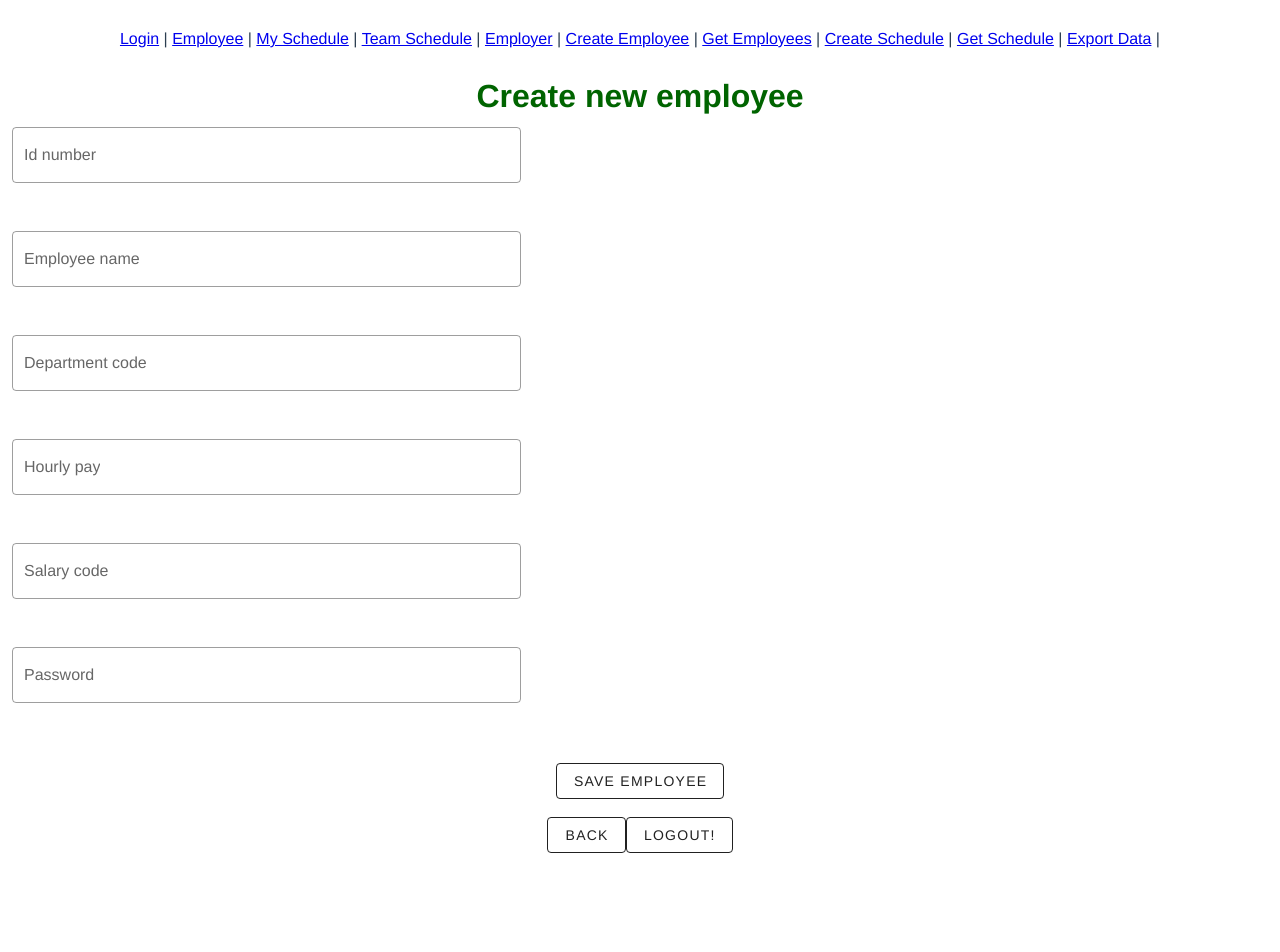
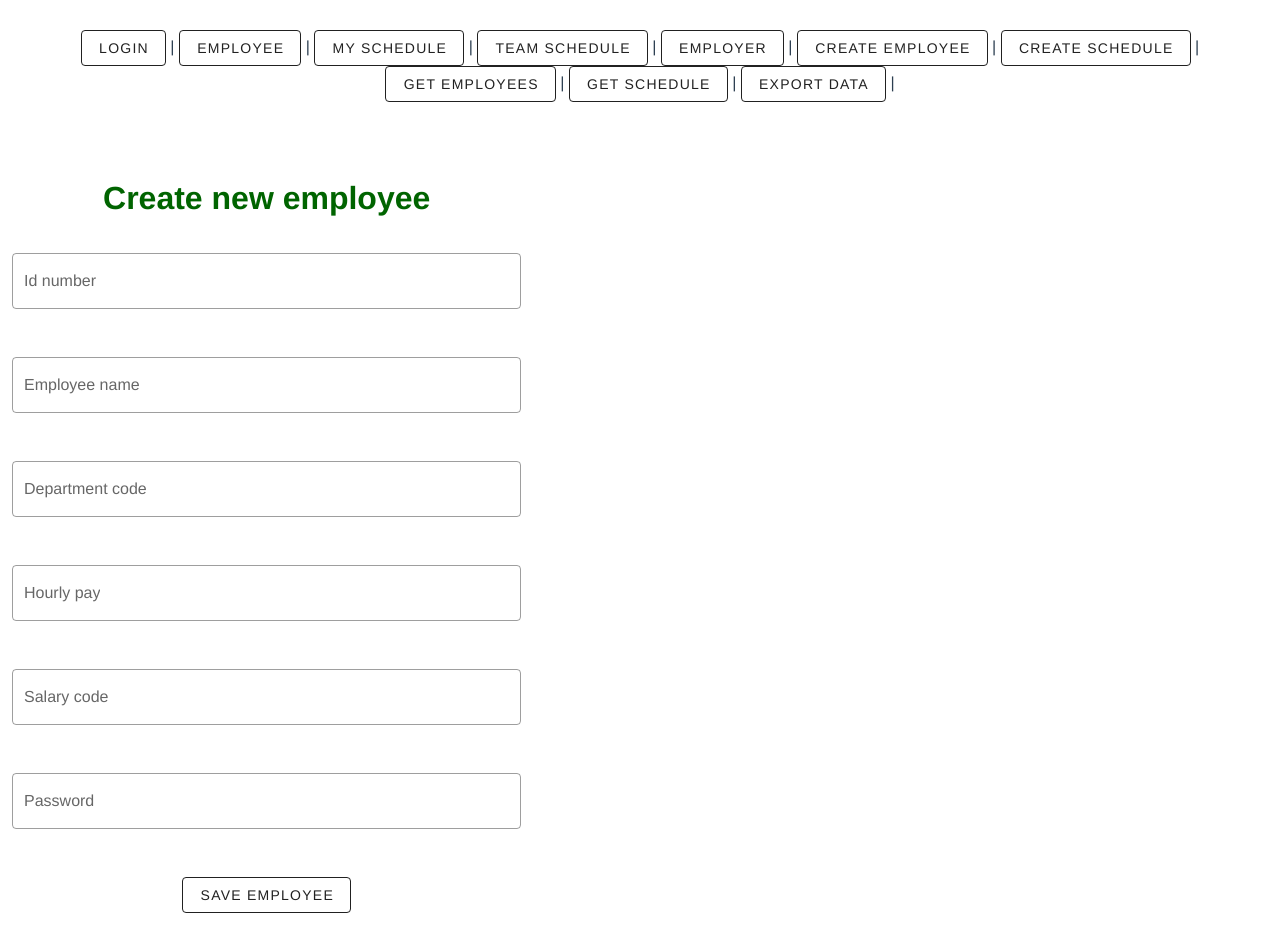
Before and after one commit to kadiliimand/Schedule_front-end, a Vue app: page /#/employer/CreateEmployee in a window 1280 px wide. Shown: the top 952 px of the page. Before the commit the page ends 853 px from the top, so only its background shows below. Built offline with nearby package versions, Linux system fonts and the light colour scheme.

Commit message:
15/02/2021 15:00

```diff
--- a/src/App.vue
+++ b/src/App.vue
@@ -1,16 +1,16 @@
 <template>
   <div id="app">
     <div id="nav">
-      <router-link to="/Login">Login</router-link> |
-      <router-link to="/Employee">Employee</router-link> |
-      <router-link to="/employee/MySchedule">My Schedule</router-link> |
-      <router-link to="/employee/TeamSchedule">Team Schedule</router-link> |
-      <router-link to="/Employer">Employer</router-link> |
-      <router-link to="/Employer/CreateEmployee">Create Employee</router-link> |
-      <router-link to="/Employer/GetEmployees">Get Employees</router-link> |
-      <router-link to="/Employer/CreateSchedule">Create Schedule</router-link> |
-      <router-link to="/Employer/GetSchedule">Get Schedule</router-link> |
-      <router-link to="/Employer/ExportData">Export Data</router-link> |
+      <v-btn to="/Login" outlined>Login</v-btn> |
+      <v-btn to="/Employee" outlined>Employee</v-btn> |
+      <v-btn to="/employee/MySchedule" outlined>My Schedule</v-btn> |
+      <v-btn to="/employee/TeamSchedule" outlined>Team Schedule</v-btn> |
+      <v-btn to="/Employer" outlined>Employer</v-btn> |
+      <v-btn to="/Employer/CreateEmployee" outlined>Create Employee</v-btn> |
+      <v-btn to="/Employer/CreateSchedule" outlined>Create Schedule</v-btn> |
+      <v-btn to="/Employer/GetEmployees" outlined>Get Employees</v-btn> |
+      <v-btn to="/Employer/GetSchedule" outlined>Get Schedule</v-btn> |
+      <v-btn to="/Employer/ExportData" outlined>Export Data</v-btn> |
     </div>
     <router-view/>
   </div>
--- a/src/views/Login.vue
+++ b/src/views/Login.vue
@@ -1,28 +1,29 @@
 <template>
   <div class="home">
-
-    <h1>Employee login</h1>
     <v-col cols="10" sm="5">
+      <br><br>
+      <h1>Employee login</h1>
+      <br><br>
       <v-text-field v-model="idNumber" label="Id number" outlined></v-text-field>
       <br>
       <v-text-field v-model="password" label="Password" outlined></v-text-field>
       <br><br>
-    </v-col>
-    <v-btn to="/Employee" v-on:click="login()" outlined>Login</v-btn>
-    <br>
-    <br>
-    <br>
 
-    <h1>Employer login</h1>
-    <v-col cols="10" sm="5">
+      <v-btn to="/Employee" v-on:click="login()" outlined>Login</v-btn>
+      <br>
+      <br>
+      <br>
+
+      <h1>Employer login</h1>
+      <br><br>
 
       <v-text-field v-model="idNumber" label="Id number" outlined></v-text-field>
       <br>
       <v-text-field v-model="password" label="Password" outlined></v-text-field>
       <br><br>
+
+      <v-btn to="/Employer" v-on:click="login()" outlined>Login</v-btn>
     </v-col>
-    <v-btn to="/Employer" v-on:click="login()" outlined>Login</v-btn>
-
   </div>
 
 </template>
--- a/src/views/employee/MySchedule.vue
+++ b/src/views/employee/MySchedule.vue
@@ -1,17 +1,19 @@
 <template>
   <div>
+    <v-col cols="10" sm="5">
+      <br><br>
     <h1>My schedule</h1>
     <br><br>
-      <v-col cols="10" sm="5">
+
       <v-text-field v-model="name" label="Insert name" outlined></v-text-field>
       Choose start date: {{ dateFrom }}
       <v-date-picker v-model="dateFrom"></v-date-picker>
       Choose end date: {{ dateTo }}
       <v-date-picker v-model="dateTo"></v-date-picker>
-      </v-col>
+
       <br>
       <v-btn v-on:click="getData()" outlined>Get schedule</v-btn>
-    <br><br>
+      <br><br><br><br>
 
 
       <table border="1">
@@ -32,6 +34,7 @@
         </tr>
       </table>
       <br><br><br><br>
+    </v-col>
     <v-btn to="/Employee" outlined>Back</v-btn>
     <v-btn v-on:click="logout()" to="/Login" outlined>Logout!</v-btn>
 
--- a/src/views/employee/TeamSchedule.vue
+++ b/src/views/employee/TeamSchedule.vue
@@ -5,8 +5,9 @@
       <v-date-picker v-model="dateFrom" outlined></v-date-picker>
       Choose end date:
       <v-date-picker v-model="dateTo"></v-date-picker>
-    </v-col>
+
       <v-btn v-on:click="getData()" outlined>Get team schedule</v-btn>
+      <br><br><br><br>
       <table border="2">
         <tr>
           <th>Name</th>
@@ -22,6 +23,8 @@
           <td>{{ row.endTime }}</td>
         </tr>
       </table>
+
+    </v-col>
     <br><br><br><br>
     <v-btn to="/Employee" outlined>Back</v-btn>
     <v-btn v-on:click="logout()" to="/Login" outlined>Logout!</v-btn>
--- a/src/views/employer/CreateEmployee.vue
+++ b/src/views/employer/CreateEmployee.vue
@@ -1,7 +1,9 @@
 <template>
   <div class="Employer">
+    <v-col cols="10" sm="5">
+      <br><br>
       <h1>Create new employee</h1>
-    <v-col cols="10" sm="5">
+      <br><br>
 
       <v-text-field v-model="idNumber" label="Id number" outlined required></v-text-field>
       <br>
@@ -15,10 +17,33 @@
       <br>
       <v-text-field v-model="password" label="Password" outlined required></v-text-field>
       <br>
+
+      <v-btn v-on:click="createEmployee()" outlined>Save employee</v-btn>
+      <br><br><br><br>
+
+
+      <h1>Update Employee Data</h1>
+      <br><br>
+
+      <v-text-field v-model="id" label="Employee id" outlined required></v-text-field>
+      <br>
+      <v-text-field v-model="name" label="Name" outlined required></v-text-field>
+      <br>
+      <v-text-field v-model="idNumber" label="Id number" outlined required></v-text-field>
+      <br>
+      <v-text-field v-model="departmentCode" label="Department code" outlined required></v-text-field>
+      <br>
+      <v-text-field v-model="hourlyPay" label="Hourly pay" outlined required></v-text-field>
+      <br>
+      <v-text-field v-model="salaryCode" label="Salary code" outlined required></v-text-field>
+      <br>
+      <v-text-field v-model="password" label="Password" outlined required></v-text-field>
+      <br>
+      <v-btn v-on:click="updateEmployee()" outlined>Update</v-btn>
+      <br><br><br>
+
     </v-col>
-    <v-btn v-on:click="saveInHtml()" outlined>Save employee</v-btn>
-    <br><br>
-    <b>{{ answer }}</b>
+    <br><br><br><br>
     <v-btn to="/Employer" outlined>Back</v-btn>
     <v-btn v-on:click="logout()" to="/Login" outlined>Logout!</v-btn>
 
@@ -26,9 +51,24 @@
 
 </template>
 <script>
-let saveInJs = function () {
+let createEmployee = function () {
   this.$http.post('http://localhost:8080/public/createEmployee', {}, {
     params: {
+      idNumber: this.idNumber,
+      name: this.name,
+      departmentCode: this.departmentCode,
+      hourlyPay: this.hourlyPay,
+      salaryCode: this.salaryCode,
+      password: this.password
+    }
+  })
+      .then(response => this.answer = response.data)
+      .catch(response => console.log(response.data))
+}
+let updateEmployee = function () {
+  this.$http.put('http://localhost:8080/public/updateEmployeeData', {}, {
+    params: {
+      id: this.id,
       idNumber: this.idNumber,
       name: this.name,
       departmentCode: this.departmentCode,
@@ -52,11 +92,12 @@
       hourlyPay: '',
       salaryCode: '',
       password: '',
-      answer: ''
+      answer: 'Computer Says YES'
     }
   },
   methods: {
-    saveInHtml: saveInJs
+    createEmployee: createEmployee,
+    updateEmployee: updateEmployee
   }
 }
 </script>
--- a/src/views/employer/CreateSchedule.vue
+++ b/src/views/employer/CreateSchedule.vue
@@ -1,8 +1,9 @@
 <template>
   <div>
     <div>
+      <v-col cols="10" sm="5">
       <h1>Create shift</h1>
-      <v-col cols="10" sm="5">
+<br><br>
 
         <v-text-field label="name" outlined required></v-text-field>
         <br>
@@ -12,7 +13,7 @@
         <v-text-field label="startTime" placeholder="format 00:00" outlined required></v-text-field>
         <br>
         <v-text-field label="endTime" placeholder="format 00:00" outlined required></v-text-field>
-        <br></v-col>
+        <br>
       <v-btn v-on:click="saveInHtml()">Save shift</v-btn>
       <br>
       <br>
@@ -38,9 +39,9 @@
           <td>{{ row.workedHours }}</td>
         </tr>
       </table>
-
+<br><br>
       <h1>Change shift</h1>
-      <v-col cols="10" sm="5">
+<br><br>
 
         <v-text-field label="id" outlined required></v-text-field>
         <br>
@@ -52,24 +53,23 @@
         <v-text-field label="startTime" placeholder="format 00:00" outlined required></v-text-field>
         <br>
         <v-text-field label="endTime" placeholder="format 00:00" outlined required></v-text-field>
-        <br></v-col>
+        <br>
       <v-btn v-on:click="saveInHtml()">Change shift</v-btn>
       <br><br><br>
 
       <h1>Delete shift</h1>
-      <v-col cols="10" sm="5">
+
 
         <v-text-field label="id" outlined required></v-text-field>
         <br>
+
+      <v-btn v-on:click="saveInHtml()">Delete shift</v-btn>
       </v-col>
-      <v-btn v-on:click="saveInHtml()">Delete shift</v-btn>
-      <br><br><br><br><br>
+      <br><br><br><br>
       <v-btn to="/Employer" outlined>Back</v-btn>
       <v-btn v-on:click="logout()" to="/Login" outlined>Logout!</v-btn>
-
-
     </div>
-  </div>
+    </div>
 </template>
 <script>
 
--- a/src/views/employer/ExportData.vue
+++ b/src/views/employer/ExportData.vue
@@ -1,11 +1,13 @@
 <template>
   <div>
+    <v-col cols="10" sm="5">
+
     Choose start date:
     <v-date-picker v-model="dateFrom"></v-date-picker>
     Choose end date:
     <v-date-picker v-model="dateTo"></v-date-picker>
-    <button v-on:click="exportData()">Export data</button>
-
+    <v-btn v-on:click="exportData()" outlined>Export data</v-btn>
+<br><br>
     <table border="1">
       <tr>
         <th>Id number</th>
@@ -29,7 +31,7 @@
     <br><br><br><br>
     <v-btn to="/Employer" outlined>Back</v-btn>
     <v-btn v-on:click="logout()" to="/Login" outlined>Logout!</v-btn>
-
+    </v-col>
   </div>
 </template>
 <script>
--- a/src/views/employer/GetEmployees.vue
+++ b/src/views/employer/GetEmployees.vue
@@ -1,6 +1,8 @@
 <template>
   <div>
+    <v-col cols="10" sm="5">
     <v-btn v-on:click="getData" outlined>Get Employee Data</v-btn>
+      <br><br><br><br>
     <table border="1">
       <tr>
         <th>Id</th>
@@ -20,6 +22,7 @@
         <td>{{ row.salaryCode }}</td>
       </tr>
     </table>
+    </v-col>
     <br><br><br><br>
     <v-btn to="/Employer" outlined>Back</v-btn>
     <v-btn v-on:click="logout()" to="/Login" outlined>Logout!</v-btn>
--- a/src/views/employer/GetSchedule.vue
+++ b/src/views/employer/GetSchedule.vue
@@ -1,10 +1,12 @@
 <template>
-  <div>
-    Choose start date:
+  <div>      <v-col cols="10" sm="5">
+
+  Choose start date:
     <v-date-picker v-model="dateFrom"></v-date-picker>
     Choose end date:
     <v-date-picker v-model="dateTo"></v-date-picker>
     <v-btn v-on:click="getShifts()" outlined>Get schedule</v-btn>
+    <br><br>
     <table border="1">
       <tr>
         <th>Date</th>
@@ -17,6 +19,7 @@
       </tr>
     </table>
     <br><br><br><br>
+  </v-col>
     <v-btn to="/Employer" outlined>Back</v-btn>
     <v-btn v-on:click="logout()" to="/Login" outlined>Logout!</v-btn>
 
```
Lines whose indentation alone changed are shown as unchanged.
